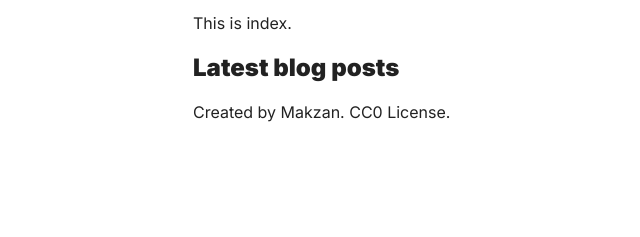
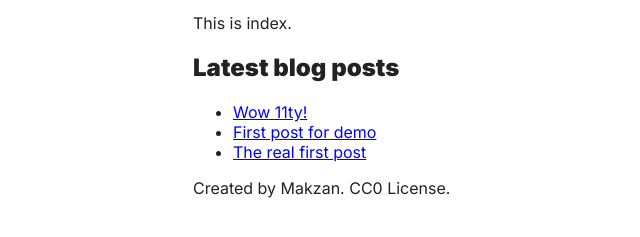
Before and after one commit to makzan/demo-20200516, an Eleventy site: page index.html in a window 1280 px wide. Shown: the part 99-336 px from the top of the page, without its empty margins (97-737 px from the left). Built offline with nearby package versions, Linux system fonts and the light colour scheme; Eleventy itself is replaced by a stand-in of ours; files that its build step writes are made by us from their sources.

Commit message:
Update index.html

```diff
--- a/index.html
+++ b/index.html
@@ -5,7 +5,7 @@ layout: layout.html
 
 <h2>Latest blog posts</h2>
 <ul>
-{%- for post in lastThreePosts -%}
+{%- for post in collections.lastThreePosts -%}
   <li>
     <a href="{{post.url}}">
       {{ post.data.title }}
```
